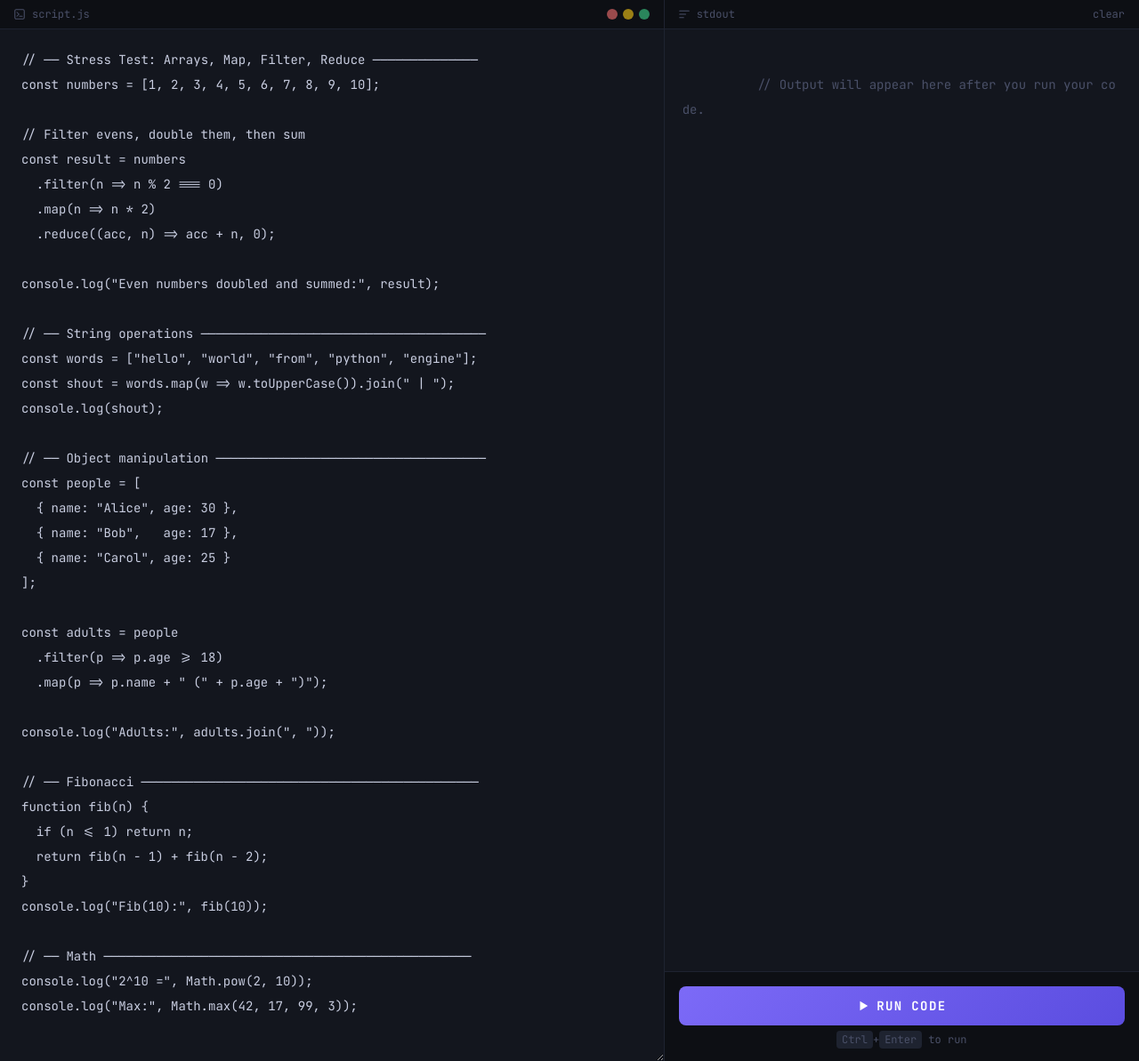
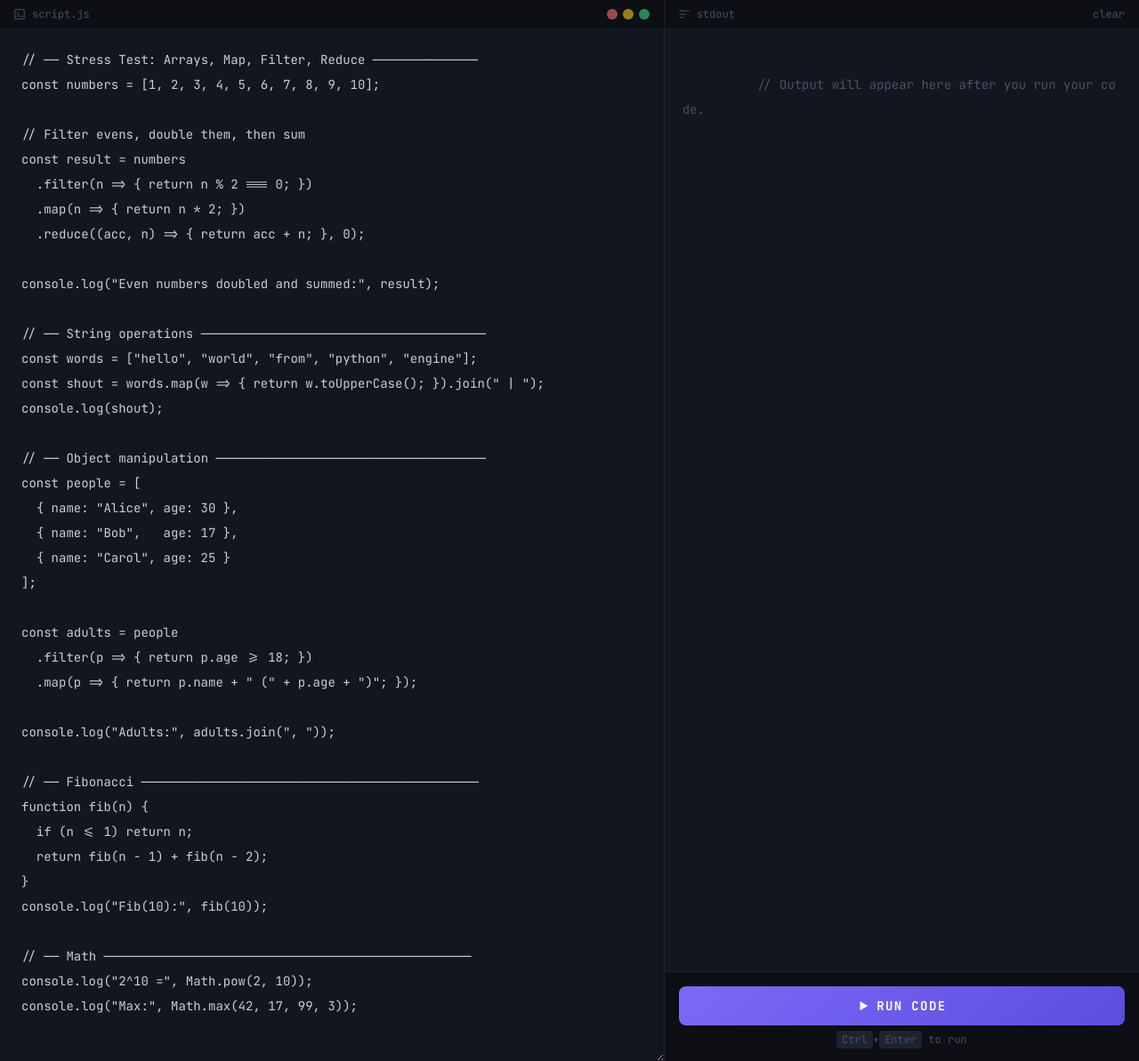
Before and after one commit to kajalpatelofficial2529-IET/JS-runner, a Flask app: page / in a window 1280 px wide. Shown: the part 53-1246 px from the top of the page at 89% size. Run offline with Flask 3, Linux system fonts and the light colour scheme; some libraries are stand-ins or nearby versions.

Commit message:
Update index.html

```diff
--- a/templates/index.html
+++ b/templates/index.html
@@ -79,7 +79,6 @@
 </head>
 <body class="font-sans text-text h-screen flex flex-col overflow-hidden">
 
-  <!-- Header -->
   <header class="flex items-center justify-between px-6 py-3 border-b border-border flex-shrink-0">
     <div class="flex items-center gap-3">
       <div class="w-7 h-7 rounded-lg flex items-center justify-center" style="background:linear-gradient(135deg,#7c6af7,#3dd68c)">
@@ -96,10 +95,8 @@
     </div>
   </header>
 
-  <!-- Main -->
   <main class="flex flex-1 gap-0 overflow-hidden">
 
-    <!-- Left: Editor -->
     <section class="flex flex-col flex-1 border-r border-border overflow-hidden">
       <div class="flex items-center justify-between px-4 py-2 border-b border-border flex-shrink-0">
         <div class="flex items-center gap-2 text-xs font-mono text-muted">
@@ -123,15 +120,15 @@ const numbers = [1, 2, 3, 4, 5, 6, 7, 8, 9, 10];
 
 // Filter evens, double them, then sum
 const result = numbers
-  .filter(n => n % 2 === 0)
-  .map(n => n * 2)
-  .reduce((acc, n) => acc + n, 0);
+  .filter(n => { return n % 2 === 0; })
+  .map(n => { return n * 2; })
+  .reduce((acc, n) => { return acc + n; }, 0);
 
 console.log("Even numbers doubled and summed:", result);
 
 // ── String operations ──────────────────────────────────────
 const words = ["hello", "world", "from", "python", "engine"];
-const shout = words.map(w => w.toUpperCase()).join(" | ");
+const shout = words.map(w => { return w.toUpperCase(); }).join(" | ");
 console.log(shout);
 
 // ── Object manipulation ────────────────────────────────────
@@ -142,8 +139,8 @@ const people = [
 ];
 
 const adults = people
-  .filter(p => p.age >= 18)
-  .map(p => p.name + " (" + p.age + ")");
+  .filter(p => { return p.age >= 18; })
+  .map(p => { return p.name + " (" + p.age + ")"; });
 
 console.log("Adults:", adults.join(", "));
 
@@ -160,7 +157,6 @@ console.log("Max:", Math.max(42, 17, 99, 3));
 </textarea>
     </section>
 
-    <!-- Right: Output -->
     <section class="flex flex-col w-5/12 overflow-hidden">
       <div class="flex items-center justify-between px-4 py-2 border-b border-border flex-shrink-0">
         <div class="flex items-center gap-2 text-xs font-mono text-muted">
@@ -174,14 +170,12 @@ console.log("Max:", Math.max(42, 17, 99, 3));
         >clear</button>
       </div>
 
-      <!-- Output terminal -->
       <div class="flex-1 overflow-y-auto bg-panel p-5">
         <div id="output-box" class="font-mono text-sm leading-7 text-green cursor">
           <span class="text-muted">// Output will appear here after you run your code.</span>
         </div>
       </div>
 
-      <!-- Run button -->
       <div class="p-4 border-t border-border flex-shrink-0">
         <button
           id="run-btn"
```
